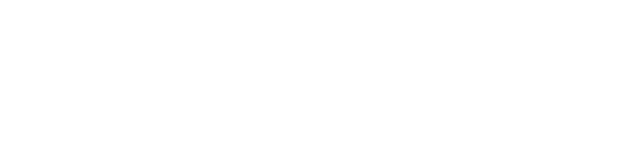
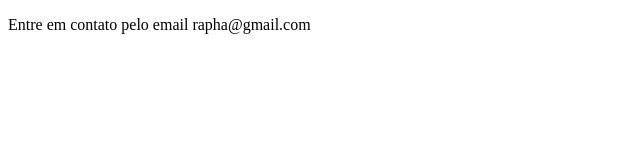
Before and after one commit to Rapha89/sistema-de-cadastro, a plain HTML site: page contato.html in a window 1280 px wide. Shown: the whole page, without its empty margins (0-640 px from the left). Drawn offline with Linux system fonts and the light colour scheme.

Commit message:
adicionando o email para contato

```diff
--- a/contato.html
+++ b/contato.html
@@ -5,6 +5,7 @@
     <meta http-equiv="X-UA-Compatible" content="IE=edge">
     <meta name="viewport" content="width=device-width, initial-scale=1.0">
     <title>Contato</title>
+    <p>Entre em contato pelo email rapha@gmail.com</p>
 </head>
 <body>
 
```
